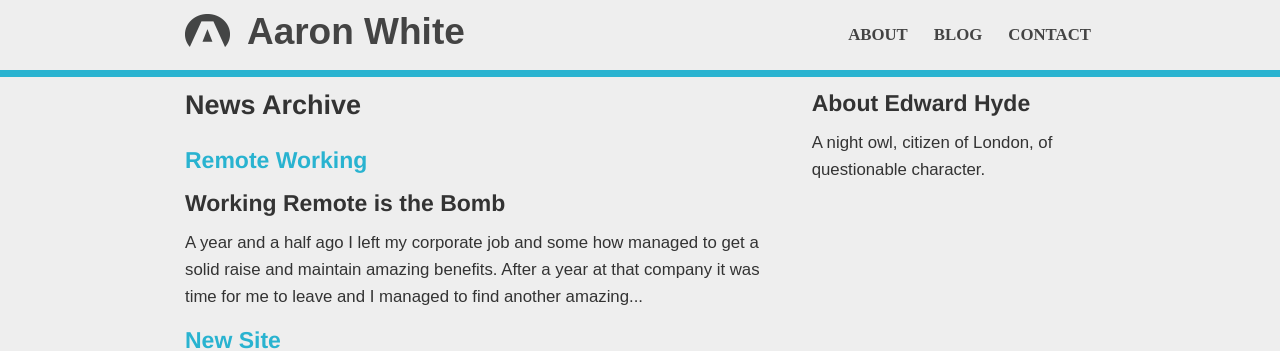
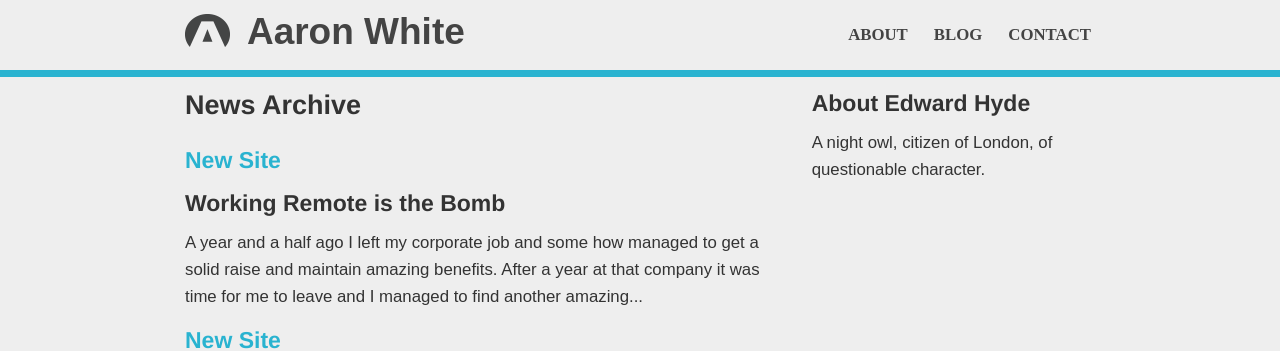
Before and after one commit to internetAaron/call-me-aaron, a Jekyll site: the page built from archive.html, in a window 1280 px wide. Shown: the top 351 px of the page. Built offline with Jekyll 4.4.1, drawn with Linux system fonts in a browser that asks for light colours; Markdown is read by kramdown in place of the engine named in the settings.

```diff
--- a/blog/_posts/2013-01-04-remote-working.markdown
+++ b/blog/_posts/2013-01-04-remote-working.markdown
@@ -1,3 +1,9 @@
+---
+layout: post
+title: New Site
+date: November 8, 2012
+---
+
 ####Working Remote is the Bomb
 
 A year and a half ago I left my corporate job and some how managed to get a solid raise and maintain amazing benefits.  After a year at that company it was time for me to leave and I managed to find another amazing job with amazing benefits.  This time it was with a high profile tech company working with some amazing people.  But probably the most amazing part of this time after leaving my corporate job was that I was able to stayed in my home town that I love so dearly.
```
